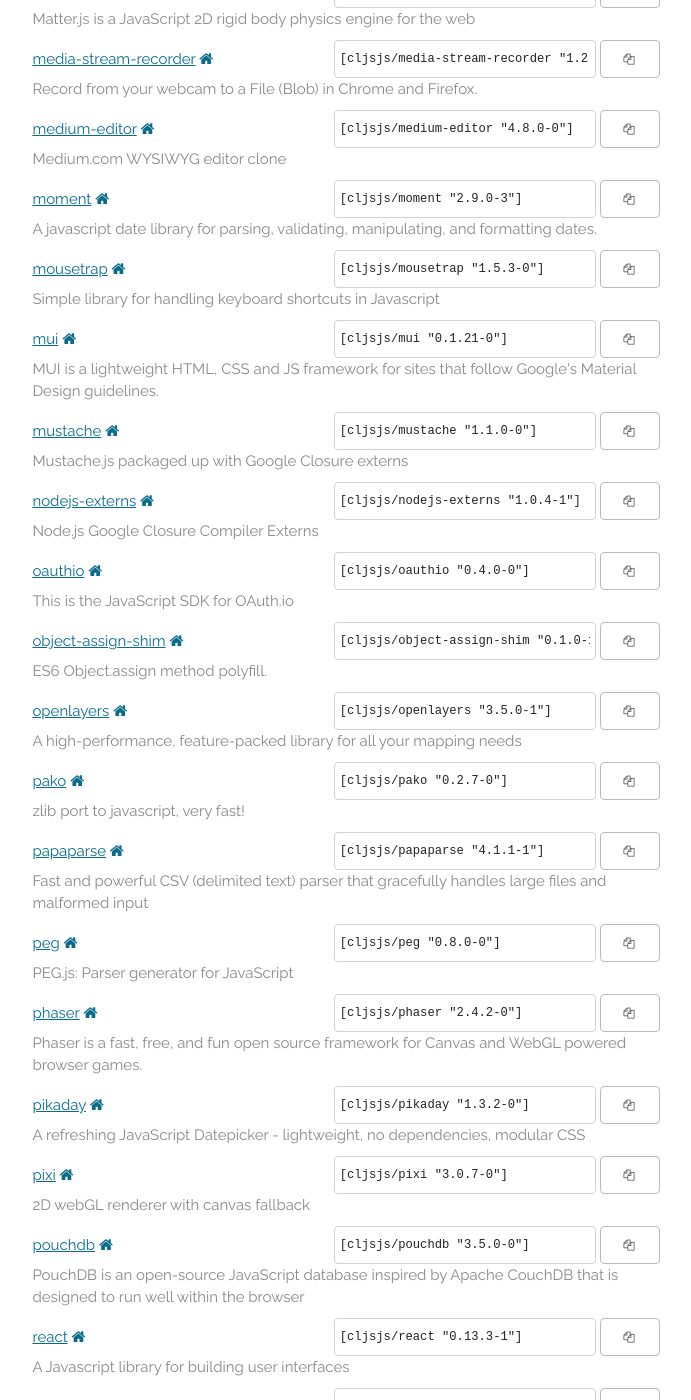
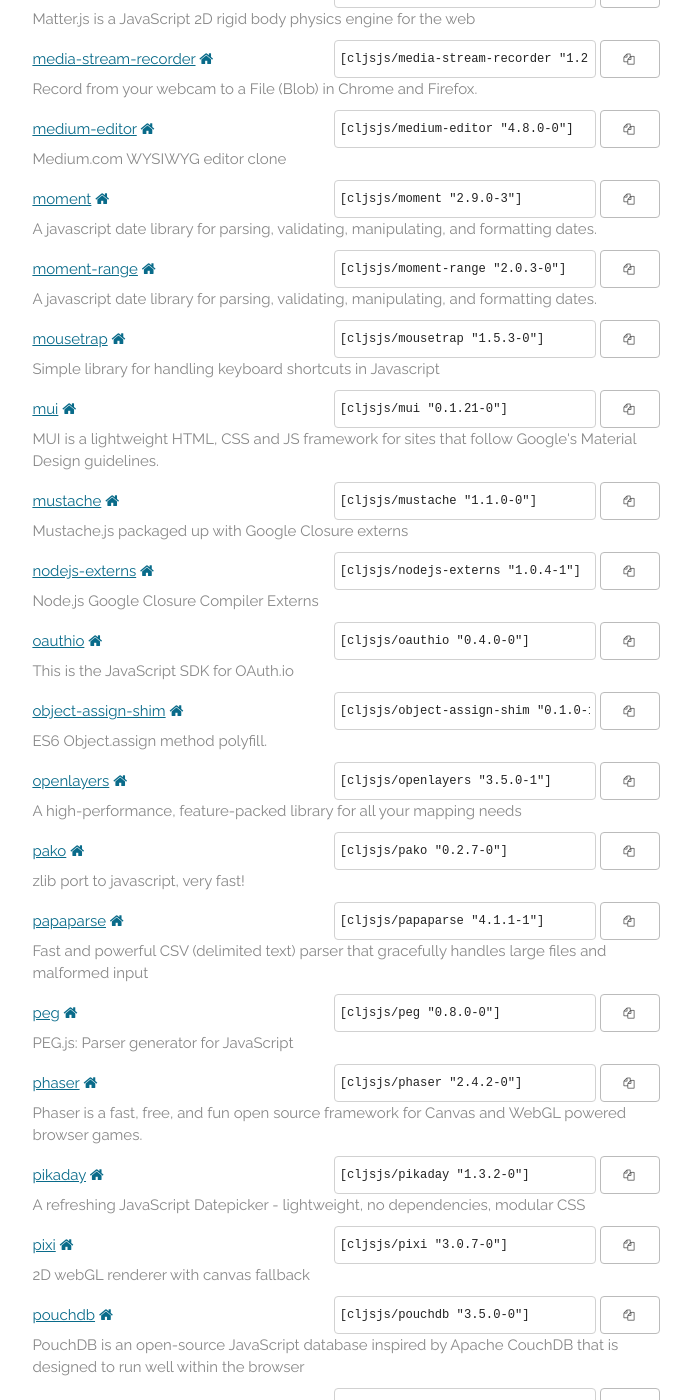
Before and after one commit to cljsjs/cljsjs.github.io, a Jekyll site: the page built from index.markdown, in a window 1280 px wide and 1400 px high, scrolled down 4452 px. Shown: the whole window, without its empty margins (294-985 px from the left). Built offline with Jekyll 4.4.1, drawn with Linux system fonts in a browser that asks for light colours; nearby versions of some CDN libraries; comment, search, counter and statistics services are not loaded; some of the changed text lies outside the part shown.

Commit message:
Automatic update

```diff
--- a/_includes/packages.html
+++ b/_includes/packages.html
@@ -452,6 +452,15 @@
     <p class="description">A javascript date library for parsing, validating, manipulating, and formatting dates.</p>
   </li>
   <li>
+    <a href="https://clojars.org/cljsjs/moment-range">moment-range</a>
+    <a href="http://gf3.github.io/moment-range/" target="new"><i class="fa fa-home"></i></a>
+    <span class="clojars">
+      <input type="text" value='[cljsjs/moment-range "2.0.3-0"]'/>
+      <button data-clipboard-text='[cljsjs/moment-range "2.0.3-0"]'><i class="fa fa-copy"></i></button>
+    </span>
+    <p class="description">A javascript date library for parsing, validating, manipulating, and formatting dates.</p>
+  </li>
+  <li>
     <a href="https://clojars.org/cljsjs/mousetrap">mousetrap</a>
     <a href="https://craig.is/killing/mice" target="new"><i class="fa fa-home"></i></a>
     <span class="clojars">
@@ -578,6 +587,15 @@
     <p class="description">PouchDB is an open-source JavaScript database inspired by Apache CouchDB that is designed to run well within the browser</p>
   </li>
   <li>
+    <a href="https://clojars.org/cljsjs/quill">quill</a>
+    <a href="http://quilljs.com/" target="new"><i class="fa fa-home"></i></a>
+    <span class="clojars">
+      <input type="text" value='[cljsjs/quill "0.20.0-0"]'/>
+      <button data-clipboard-text='[cljsjs/quill "0.20.0-0"]'><i class="fa fa-copy"></i></button>
+    </span>
+    <p class="description">Quill is a free, open source WYSIWYG editor built for the modern web.</p>
+  </li>
+  <li>
     <a href="https://clojars.org/cljsjs/react">react</a>
     <a href="http://facebook.github.io/react/" target="new"><i class="fa fa-home"></i></a>
     <span class="clojars">
@@ -590,8 +608,8 @@
     <a href="https://clojars.org/cljsjs/react-bootstrap">react-bootstrap</a>
     <a href="https://react-bootstrap.github.io/index.html" target="new"><i class="fa fa-home"></i></a>
     <span class="clojars">
-      <input type="text" value='[cljsjs/react-bootstrap "0.23.7-0"]'/>
-      <button data-clipboard-text='[cljsjs/react-bootstrap "0.23.7-0"]'><i class="fa fa-copy"></i></button>
+      <input type="text" value='[cljsjs/react-bootstrap "0.25.1-0"]'/>
+      <button data-clipboard-text='[cljsjs/react-bootstrap "0.25.1-0"]'><i class="fa fa-copy"></i></button>
     </span>
     <p class="description">The most popular front-end framework, rebuilt for React.</p>
   </li>
```
